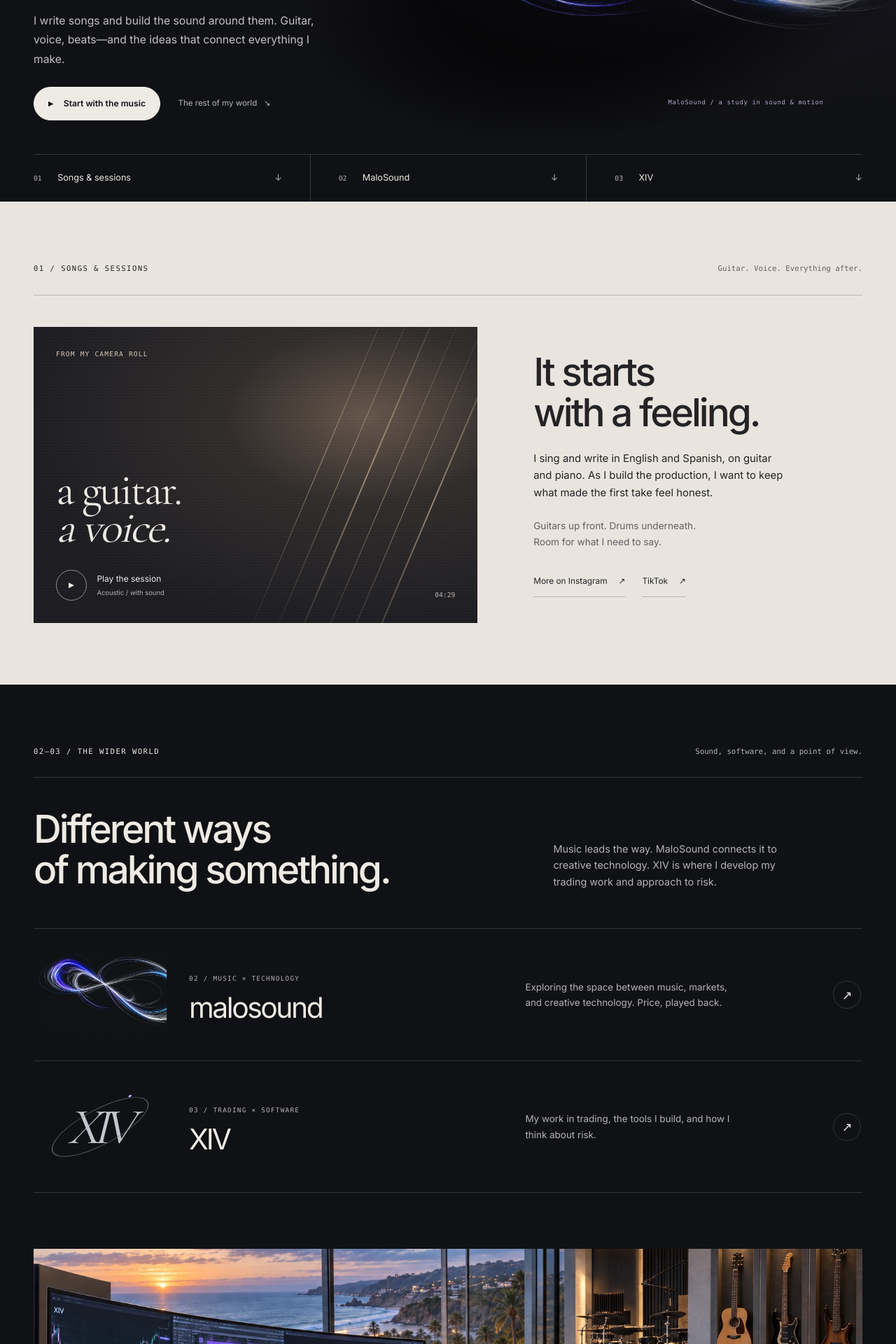
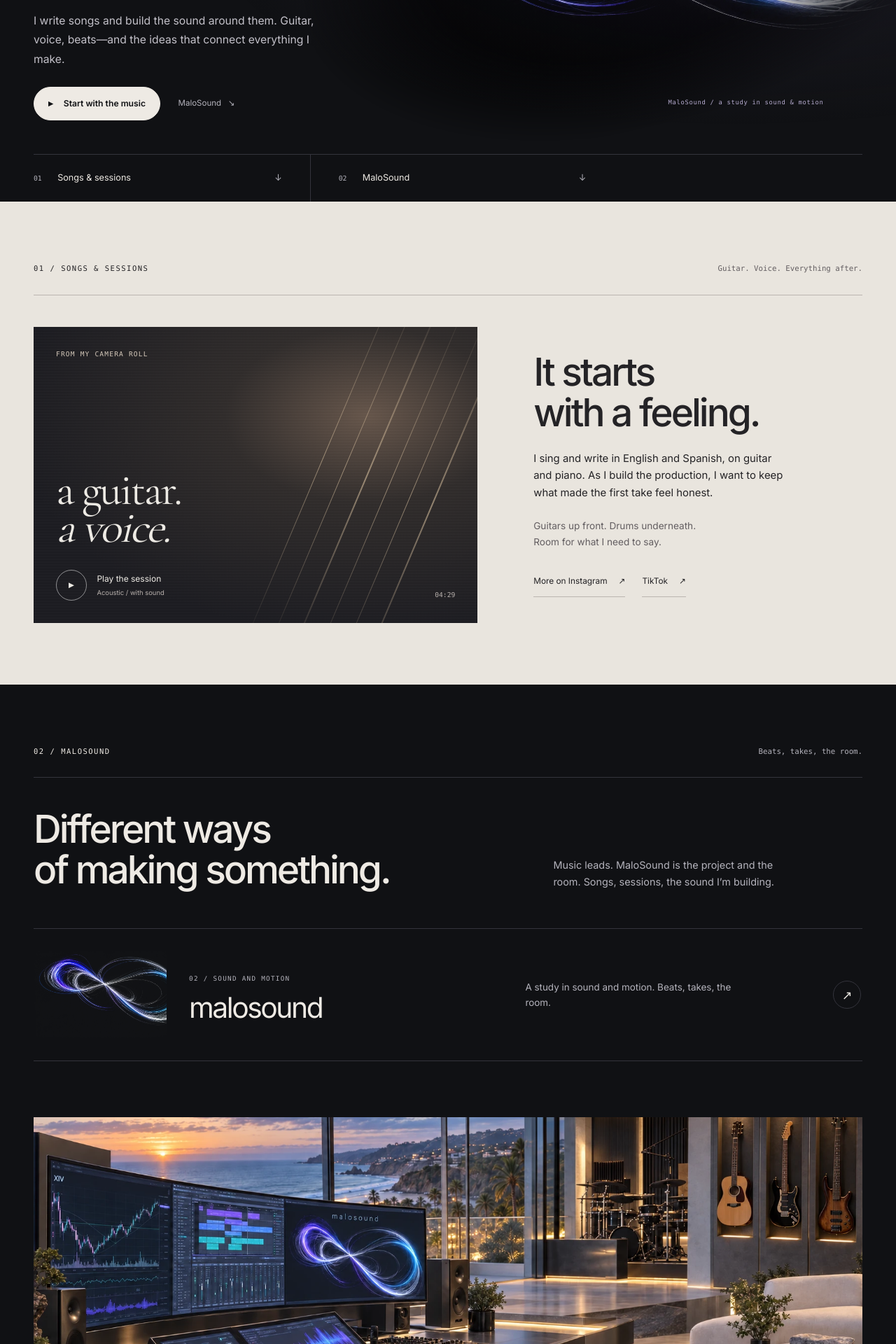
Before and after one commit to marcelozap/marcelozapata.com, a Next.js app: page / in a window 1280 px wide. Shown: the part 460-2380 px from the top of the page at 70% size. Built offline with nearby package versions, Linux system fonts and the light colour scheme.

Commit message:
Make the homepage music-only: drop XIV, trading, and .dev links

```diff
--- a/app/opengraph-image.tsx
+++ b/app/opengraph-image.tsx
@@ -2,7 +2,7 @@
 import { readFile } from "node:fs/promises";
 import { join } from "node:path";
 
-export const alt = "Marcelo Zapata — Music, sound & software";
+export const alt = "Marcelo Zapata — Music, sound & everything connected";
 export const size = { width: 1200, height: 630 };
 export const contentType = "image/png";
 export const dynamic = "force-static";
@@ -27,7 +27,7 @@
       <div style={{ display: "flex", position: "absolute", left: 0, top: 0, width: "100%", height: "100%", backgroundImage: "linear-gradient(0deg, #101114 0%, rgba(16,17,20,0) 32%, rgba(16,17,20,0) 78%, #101114 100%)" }} />
       <div style={{ display: "flex", position: "relative", flexDirection: "column", width: "100%", padding: "54px 64px 48px" }}>
         <div style={{ display: "flex", alignItems: "center", fontSize: 16, letterSpacing: 4, color: "#c3b5eb" }}>
-          MUSIC / SOUND / SOFTWARE
+          MUSIC / SOUND / MOTION
         </div>
         <div style={{ display: "flex", flexDirection: "column", marginTop: 70 }}>
           <div style={{ fontFamily: "Cormorant", fontStyle: "italic", fontSize: 150, lineHeight: 0.84, letterSpacing: -5 }}>marcelo</div>
--- a/components/AboutSection.tsx
+++ b/components/AboutSection.tsx
@@ -2,6 +2,6 @@
 
 export default function AboutSection() {
   return <section className="about" id="about" aria-label="About Marcelo"><div className="container about-inner">
-    <p className="eyebrow">The person behind it</p><div><p className="familiar-name">{introduction.familiarName}</p><p className="about-copy">I love putting what I feel into music. I also trade, write code, and build things. This is where those parts of my life come together.</p></div>
+    <p className="eyebrow">The person behind it</p><div><p className="familiar-name">{introduction.familiarName}</p><p className="about-copy">I love putting what I feel into music. I write in English and Spanish. Guitar, voice, beats.</p></div>
   </div></section>;
 }
--- a/components/ElsewhereSection.tsx
+++ b/components/ElsewhereSection.tsx
@@ -3,11 +3,11 @@
 
 export default function ElsewhereSection() {
   return <section className="panel elsewhere" id="elsewhere" aria-labelledby="elsewhere-title"><div className="container">
-    <div className="section-heading"><p className="eyebrow">02—03 / The wider world</p><span className="section-aside">Sound, software, and a point of view.</span></div>
-    <div className="world-heading"><h2 id="elsewhere-title">Different ways<br />of making something.</h2><p>Music leads the way. MaloSound connects it to creative technology. XIV is where I develop my trading work and approach to risk.</p></div>
-    <div className="project-list">{connections.map((connection) => <a className={`project-row ${connection.name === "XIV" ? "xiv-project" : "sound-project"}`} id={connection.name === "XIV" ? "xiv" : "malosound"} key={connection.name} href={connection.href} target="_blank" rel="noreferrer">
-      <div className="project-art" aria-hidden="true">{connection.name === "MaloSound" ? <Image src="/images/malosound-orbit.webp" alt="" width={1672} height={941} sizes="(max-width: 700px) 110px, 220px" /> : <span className="xiv-monogram">XIV<span className="xiv-orbit" /></span>}</div>
-      <div className="project-name"><span className="eyebrow">{connection.role}</span><h3>{connection.name === "MaloSound" ? "malosound" : connection.name}</h3></div><p className="project-description">{connection.description}</p><span className="project-arrow" aria-label={connection.linkLabel}>↗</span>
+    <div className="section-heading"><p className="eyebrow">02 / MaloSound</p><span className="section-aside">Beats, takes, the room.</span></div>
+    <div className="world-heading"><h2 id="elsewhere-title">Different ways<br />of making something.</h2><p>Music leads. MaloSound is the project and the room. Songs, sessions, the sound I’m building.</p></div>
+    <div className="project-list">{connections.map((connection) => <a className="project-row sound-project" id="malosound" key={connection.name} href={connection.href} target="_blank" rel="noreferrer">
+      <div className="project-art" aria-hidden="true"><Image src="/images/malosound-orbit.webp" alt="" width={1672} height={941} sizes="(max-width: 700px) 110px, 220px" /></div>
+      <div className="project-name"><span className="eyebrow">{connection.role}</span><h3>malosound</h3></div><p className="project-description">{connection.description}</p><span className="project-arrow" aria-label={connection.linkLabel}>↗</span>
     </a>)}</div>
     <figure className="future-vision"><Image src="/images/future-studio.webp" alt="An imagined coastal studio with guitars, music production equipment, and screens overlooking the ocean" width={1672} height={941} sizes="(max-width: 700px) 94vw, 1200px" /><figcaption><div><span className="eyebrow">A place I’m imagining</span><p>All of it, in one room.</p></div><span className="vision-note">Future studio concept<br />AI-generated visual</span></figcaption></figure>
   </div></section>;
--- a/components/Header.tsx
+++ b/components/Header.tsx
@@ -2,7 +2,7 @@
   return (
     <header className="topbar"><div className="container header-inner">
       <a className="brand" href="/#top" aria-label="Marcelo Zapata, home">mz<span>·</span></a>
-      <nav className="nav" aria-label="Main navigation"><a href="/#music">Music</a><a href="/#elsewhere">My world</a><a href="/#book">Get in touch <span aria-hidden="true">↗</span></a></nav>
+      <nav className="nav" aria-label="Main navigation"><a href="/#music">Music</a><a href="/#malosound">MaloSound</a><a href="/#book">Get in touch <span aria-hidden="true">↗</span></a></nav>
     </div></header>
   );
 }
--- a/components/HeroSection.tsx
+++ b/components/HeroSection.tsx
@@ -14,12 +14,11 @@
         <h1 className="hero-title" id="intro-title" aria-label="Marcelo Zapata"><span>marcelo</span><span>zapata<span className="title-period">.</span></span></h1>
         <div className="hero-intro">
           <p>{introduction.body}</p>
-          <div className="hero-actions"><a className="button" href="#music"><span className="play-icon" aria-hidden="true">▶</span> Start with the music</a><a className="quiet-link" href="#elsewhere">The rest of my world <span aria-hidden="true">↘</span></a></div>
+          <div className="hero-actions"><a className="button" href="#music"><span className="play-icon" aria-hidden="true">▶</span> Start with the music</a><a className="quiet-link" href="#malosound">MaloSound <span aria-hidden="true">↘</span></a></div>
         </div>
         <div className="world-index" aria-label="Explore my work">
           <a href="#music"><span className="index-number">01</span><span>Songs & sessions</span><span aria-hidden="true">↓</span></a>
-          <a href="#elsewhere"><span className="index-number">02</span><span>MaloSound</span><span aria-hidden="true">↓</span></a>
-          <a href="#xiv"><span className="index-number">03</span><span>XIV</span><span aria-hidden="true">↓</span></a>
+          <a href="#malosound"><span className="index-number">02</span><span>MaloSound</span><span aria-hidden="true">↓</span></a>
         </div>
       </div>
     </section>
--- a/content/home.ts
+++ b/content/home.ts
@@ -6,6 +6,5 @@
 };
 
 export const connections = [
-  { name: "MaloSound", role: "02 / Music × technology", description: "Exploring the space between music, markets, and creative technology. Price, played back.", href: "https://malosound.ai/", linkLabel: "Visit MaloSound" },
-  { name: "XIV", role: "03 / Trading × software", description: "My work in trading, the tools I build, and how I think about risk.", href: "https://marcelozapata.dev/", linkLabel: "Visit XIV" },
+  { name: "MaloSound", role: "02 / Sound and motion", description: "A study in sound and motion. Beats, takes, the room.", href: "https://malosound.ai/", linkLabel: "Visit MaloSound" },
 ];
--- a/content/site.ts
+++ b/content/site.ts
@@ -6,17 +6,15 @@
   city: "Miami, FL",
   url: "https://marcelozapata.com",
   description:
-    "Songs in English and Spanish. Guitar, voice, and production. Explore Marcelo Zapata’s music and the ideas connecting MaloSound and XIV.",
-  // Public-facing email (also used as the mailto fallback before Resend is configured)
+    "Songs in English and Spanish. Guitar, voice, and production. Marcelo Zapata’s music project.",
   email: "marcelozapata00@gmail.com",
   socials: {
     instagram: "https://instagram.com/marcelozapatamusic",
     tiktok: "https://tiktok.com/@malosound",
   },
-  // Leave any of these empty ("") and its panel is hidden on the homepage.
   links: {
     shows: "/#shows",
-    music: "", // e.g. YouTube / Spotify artist link
+    music: "",
     patreon: "",
     discord: "",
     venmo: "",
@@ -34,15 +32,13 @@
   "Other",
 ];
 
-// Public schedule. Leave the array empty to hide the section.
-// Residencies listed here; add note: "Live on TikTok" for streamed nights.
 export type ScheduleItem = {
-  date: string; // ISO date, e.g. "2026-09-19"
-  time: string; // "7:00–10:00 PM"
+  date: string;
+  time: string;
   venue: string;
-  area: string; // neighborhood / city
-  note?: string; // "Live on TikTok", "Private event", etc.
-  url?: string; // venue link, optional
+  area: string;
+  note?: string;
+  url?: string;
 };
 
 export const schedule: ScheduleItem[] = [];
```
